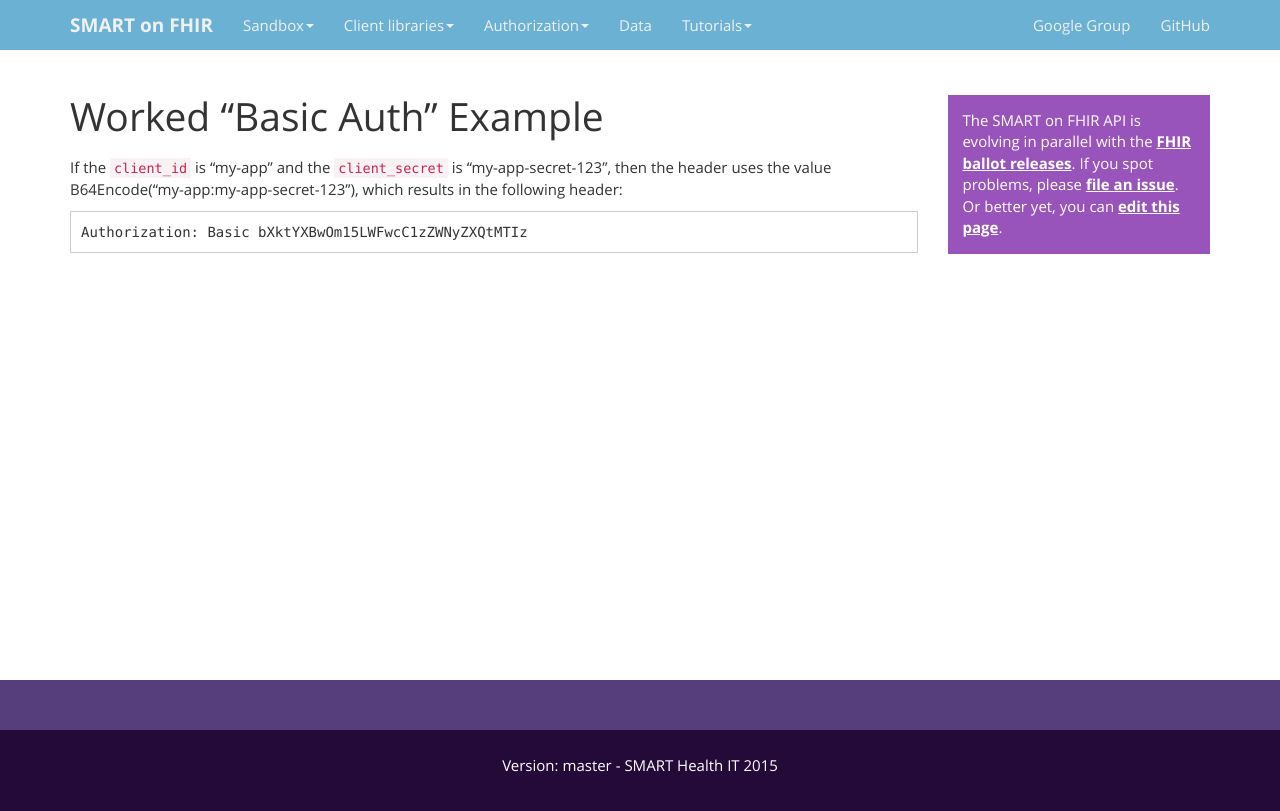
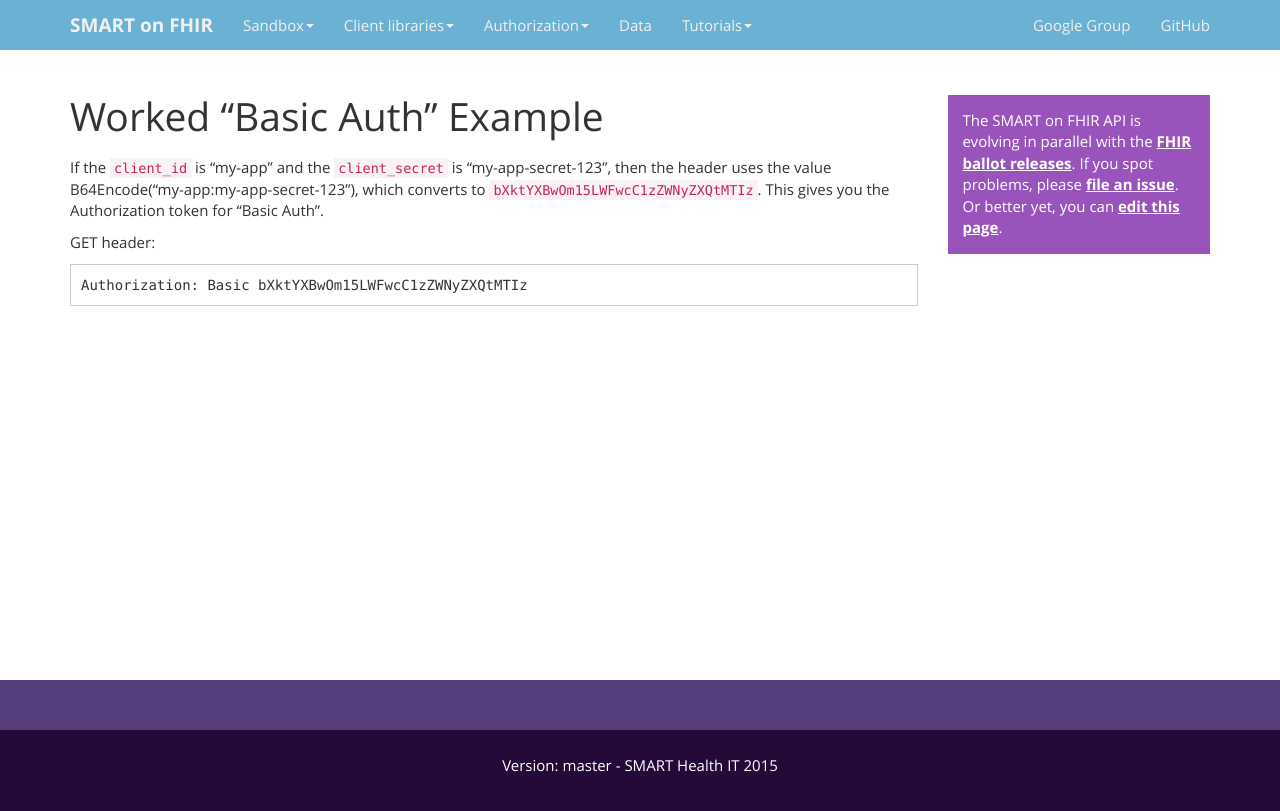
Before and after one commit to smart-on-fhir/smart-on-fhir.github.io, a Jekyll site: the page built from authorization/basic-auth-example/index.md, in a window 1280 px wide. Shown: the top 811 px of the page. Built offline with Jekyll 4.4.1, drawn with Linux system fonts in a browser that asks for light colours; Markdown is read by kramdown in place of the engine named in the settings.

Commit message:
updated wording to improve understanding

````diff
--- a/authorization/basic-auth-example/index.md
+++ b/authorization/basic-auth-example/index.md
@@ -7,8 +7,10 @@ title: SMART on FHIR Authorization
 
 If the `client_id` is "my-app" and the `client_secret` is "my-app-secret-123",
 then the header uses the value B64Encode("my-app:my-app-secret-123"), which
-results in the following header:
+converts to `bXktYXBwOm15LWFwcC1zZWNyZXQtMTIz`. This gives you the Authorization
+token for "Basic Auth".
 
+GET header:
 
 ```
 Authorization: Basic bXktYXBwOm15LWFwcC1zZWNyZXQtMTIz
````
